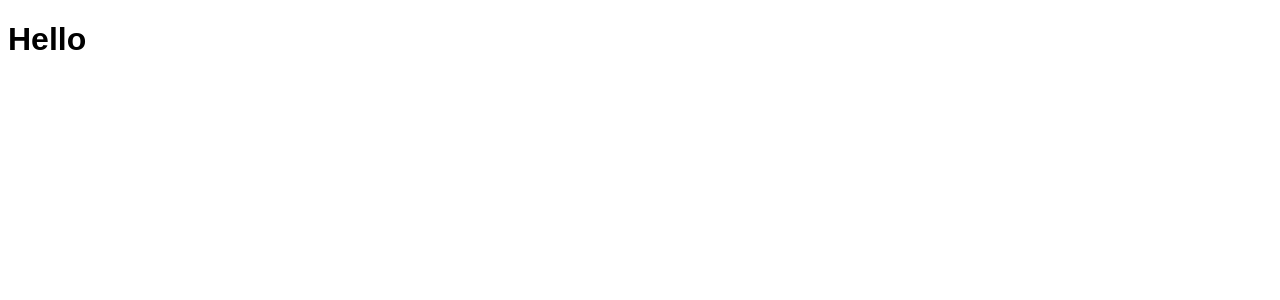
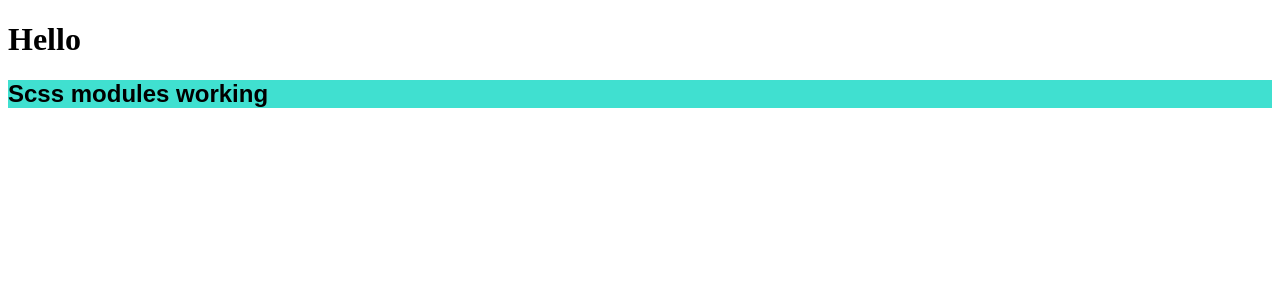
Before and after one commit to vladkrakhmalev/UnscriptedBlog, a React app: page / in a window 1280 px wide. Shown: the top 300 px of the page. Built offline with nearby package versions, Linux system fonts and the light colour scheme.

Commit message:
build: configure scss modules

```diff
--- a/package.json
+++ b/package.json
@@ -19,6 +19,7 @@
     "@types/webpack-dev-server": "^4.7.2",
     "css-loader": "^6.6.0",
     "html-webpack-plugin": "^5.5.0",
+    "mini-css-extract-plugin": "^2.5.3",
     "sass": "^1.49.9",
     "sass-loader": "^12.6.0",
     "style-loader": "^3.3.1",
--- /dev/null
+++ b/src/App.tsx
@@ -0,0 +1,12 @@
+import classes from './index.modules.scss'
+import './global.scss'
+
+export const App = () => {
+
+  return (
+    <>
+      <h1 className={classes.title}>Hello</h1>
+      <h2 className="title">Scss modules working</h2>
+    </>
+  )
+}
--- /dev/null
+++ b/src/global.d.ts
@@ -0,0 +1,6 @@
+declare module '*.scss' {
+  const classNames: {
+    [className: string]: string
+  }
+  export = classNames
+}
--- /dev/null
+++ b/src/global.scss
@@ -0,0 +1,3 @@
+.title {
+  background-color: turquoise;
+}
--- a/src/index.scss
+++ b/src/index.modules.scss
@@ -1,3 +1,3 @@
-h1 {
+.title {
   font-family: sans-serif;
 }
--- a/src/index.tsx
+++ b/src/index.tsx
@@ -1,7 +1,4 @@
 import { render } from "react-dom";
-import './index.scss'
+import { App } from "./App";
 
-render(
-  <h1>Hello</h1>,
-  document.getElementById('root')
-)
+render(<App/>, document.getElementById('root'))
```
Also changed, not shown: 4 other files (tests, documents, lock files or other folders).
